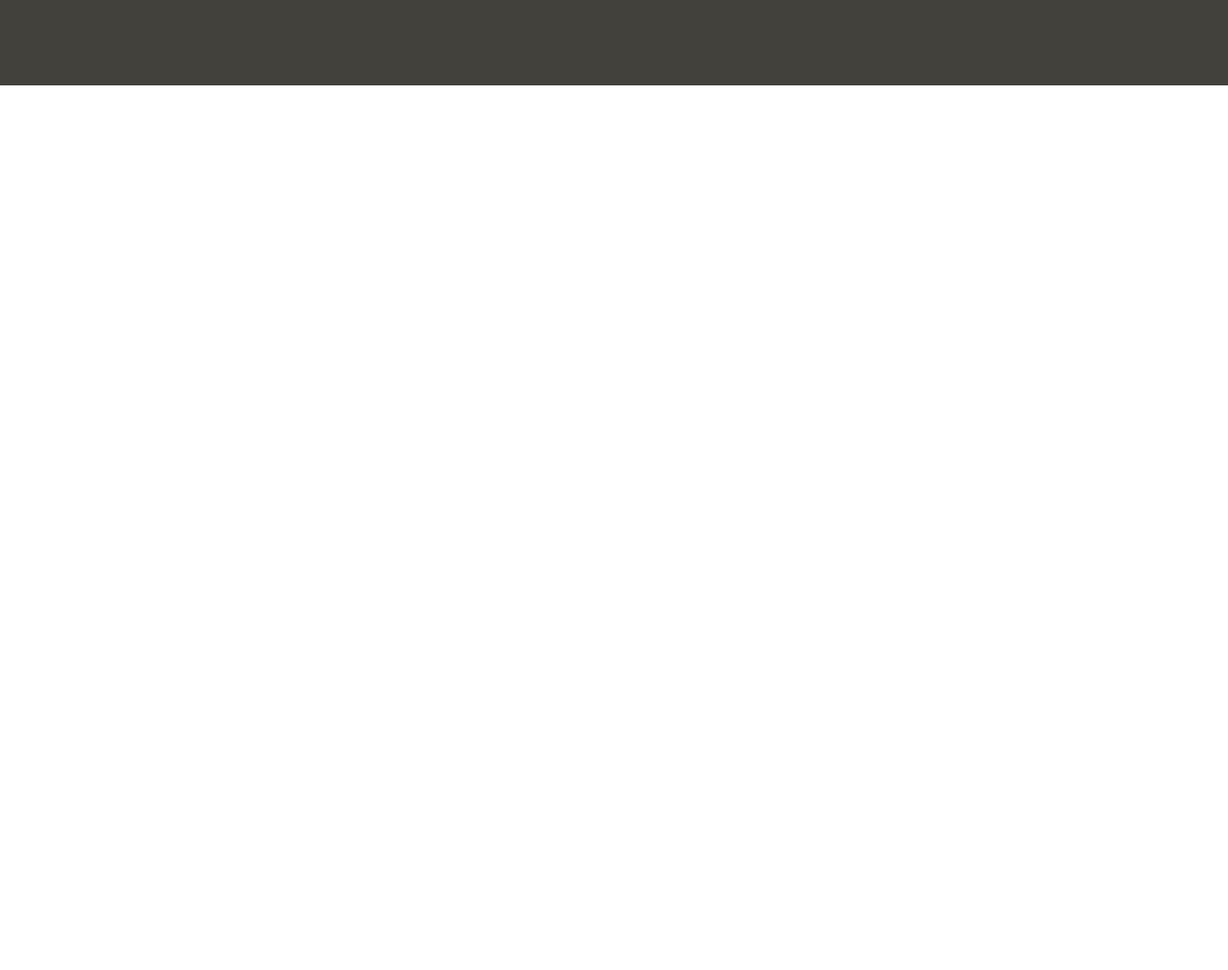
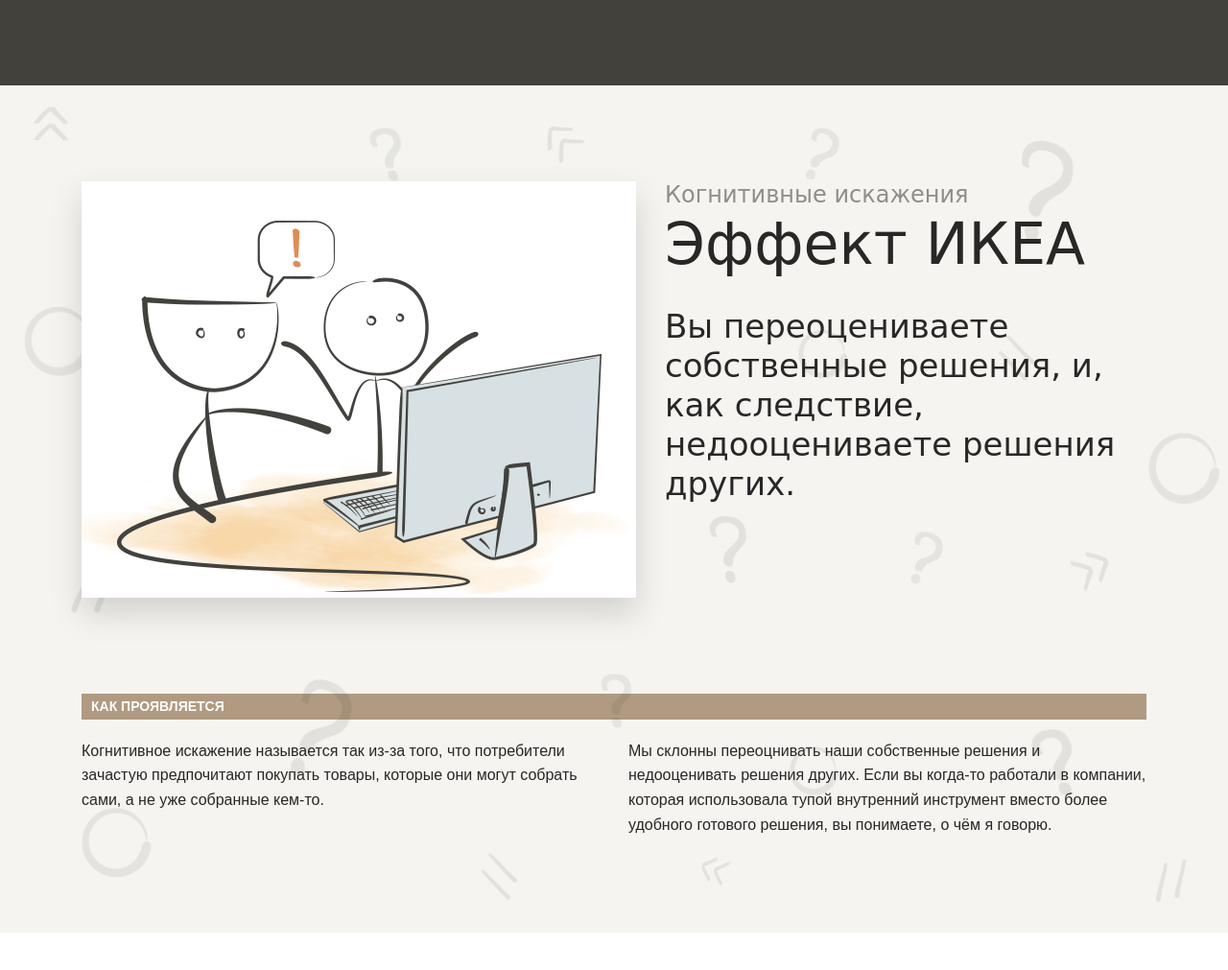
Before and after one commit to Ogurchik00/layout-designer-project-58, a website: page src/index.html in a window 1280 px wide. Shown: the part 2781-3792 px from the top of the page at 96% size. Before the commit the page ends 3081 px from the top, so only its background shows below. Drawn offline with Linux system fonts and the light colour scheme; a web font is replaced by a local one.

Commit message:
light steel section effect IKEA

```diff
--- a/src/index.html
+++ b/src/index.html
@@ -105,9 +105,38 @@
 						</ul>
 				</nav>
 		</section>
-		<section class="effect-ikea">
-
-		</section>
+		<section id="ikea-effect" class="main-bkg padding-100">
+			<div class="container">
+					<div class="flex-txt wrp-100">
+							<div class="pictures-div">
+									<img class="pictures" src="./img/1.png" alt="computer">
+							</div>
+							<div class="wrp-30">
+									<h2 class="title-50">Когнитивные искажения</h2>
+									<p class="subtitle-60">Эффект ИКЕА</p>
+									<p class="subtitle-34">Вы переоцениваете собственные решения, и, как следствие,
+											недооцениваете
+											решения других.</p>
+							</div>
+					</div>
+					<div class="how-appears brown-bkg">
+							<h3 class="how-appears-title white">Как проявляется</h3>
+					</div>
+					<div class="flex-txt">
+							<div class="width-50">
+									<p class="how-appears-txt">Когнитивное искажение называется так из-за того, что потребители
+											зачастую предпочитают
+											покупать товары, которые они могут собрать сами, а не уже собранные кем-то.</p>
+							</div>
+							<div class="wrp-30 width-50">
+									<p class="how-appears-txt">Мы склонны переоцнивать наши собственные решения и недооценивать
+											решения других. Если вы
+											когда-то работали в компании, которая использовала тупой внутренний инструмент вместо
+											более удобного готового решения, вы понимаете, о чём я говорю.</p>
+							</div>
+					</div>
+			</div>
+	</section>
 		<section class="effect-premature-optimization">
 
 		</section>
```
